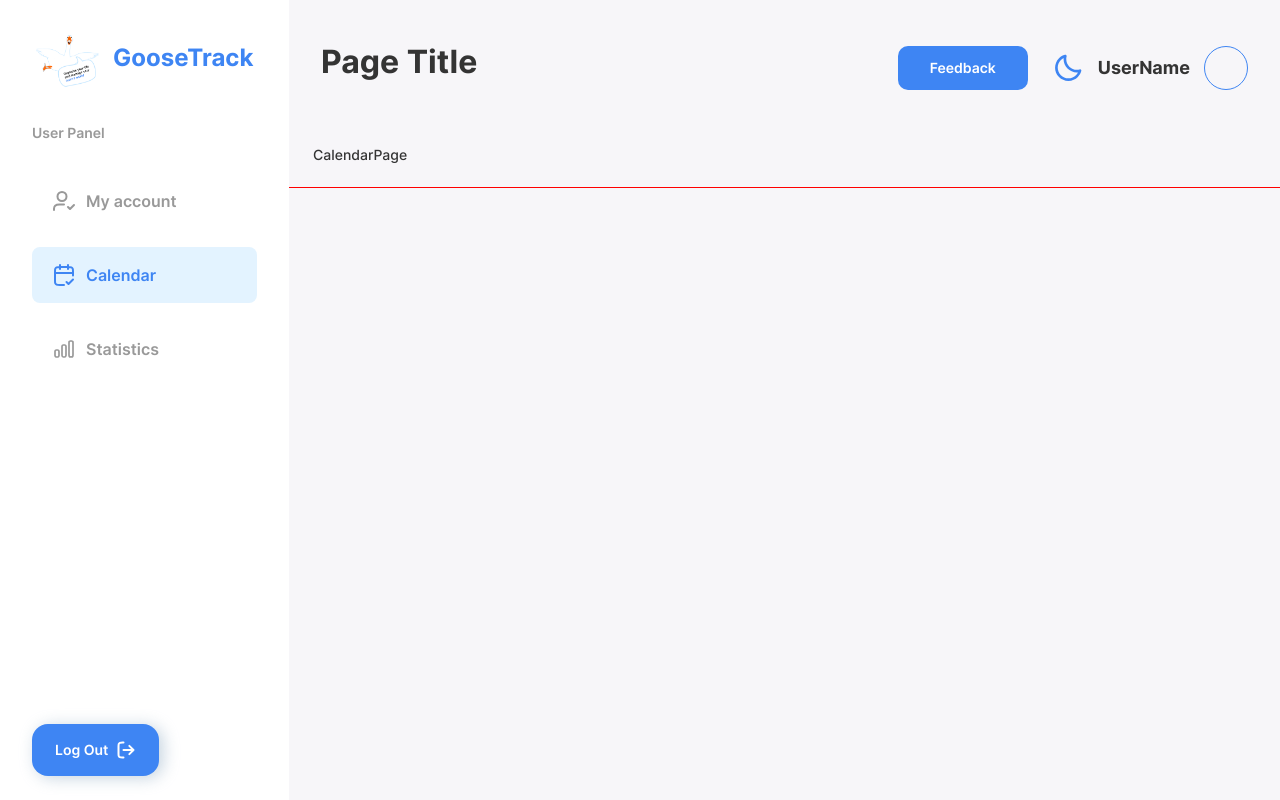
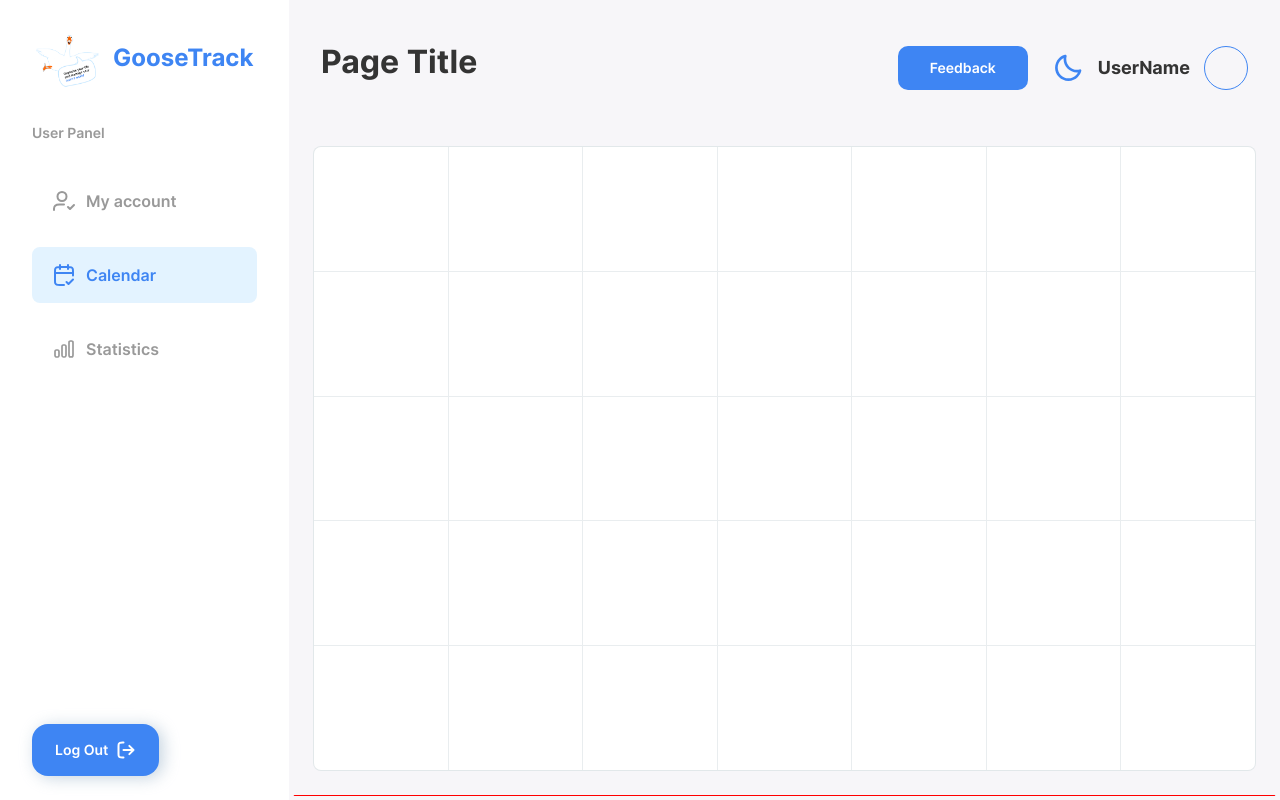
Before and after one commit to AMIHbKA/goose-track-react-project, a React (Create React App) app: page /goose-track-react-project/calendar in a window 1280 px wide. Built offline with nearby package versions, Linux system fonts and the light colour scheme.

Commit message:
Implemented Month Calendar Container with Grid

```diff
--- a/src/UI/theme.js
+++ b/src/UI/theme.js
@@ -60,6 +60,10 @@ export const darkTheme = {
     backgroundColor: DARK_GRAYISH_BLUE,
     chartTextColor: LIGHT_COLOR,
   },
+  choosedMonth: {
+    borderColor: 'rgb(255 255 255 / 0.15)',
+    dateBackground: '#22232D',
+  },
 };
 
 export const lightTheme = {
@@ -88,4 +92,8 @@ export const lightTheme = {
     backgroundColor: LIGHT_COLOR,
     chartTextColor: '#343434',
   },
+  choosedMonth: {
+    borderColor: 'rgba(220, 227, 229, 0.5)',
+    dateBackground: LIGHT_COLOR,
+  },
 };
--- a/src/components/App.jsx
+++ b/src/components/App.jsx
@@ -4,6 +4,7 @@ import { GlobalStyle, lightTheme, darkTheme } from 'UI';
 import { MainPage } from 'pages/MainPage';
 import { Navigate, Route, Routes } from 'react-router-dom';
 import { Layout } from 'components';
+import { ChoosedMonth } from './Calendar/ChoosedMonth/ChoosedMonth';
 
 const StatisticsPage = lazy(() => import('../pages/StatisticsPage'));
 
@@ -25,7 +26,7 @@ export const App = () => {
           <Route path="/login" element={<div>LoginPage</div>} />
           <Route path="/register" element={<div>RegisterPage</div>} />
           <Route path="/account" element={<div>AccountPage</div>} />
-          <Route path="/calendar" element={<div>CalendarPage</div>}>
+          <Route path="/calendar" element={<ChoosedMonth />}>
             <Route path="day/:currentDay" element={<div>ChoosedDay</div>} />
             <Route
               path="month/:currentDate"
--- /dev/null
+++ b/src/components/Calendar/ChoosedMonth/ChoosedMonth.jsx
@@ -0,0 +1,12 @@
+import React from 'react';
+import ChoosedMonthContainer from './ChoosedMonthContainer/ChoosedMonthContainer';
+
+export const ChoosedMonth = () => {
+  return (
+    <ChoosedMonthContainer>
+      {Array.from({ length: 35 }, (_, i) => i + 1).map(item => (
+        <div key={item}></div>
+      ))}
+    </ChoosedMonthContainer>
+  );
+};
--- /dev/null
+++ b/src/components/Calendar/ChoosedMonth/ChoosedMonthContainer/ChoosedMonthContainer.js
@@ -0,0 +1,31 @@
+import styled from 'styled-components';
+
+const ChoosedMonthContainer = styled.div`
+  display: grid;
+  grid-gap: 1px;
+  grid-template-columns: 1fr 1fr 1fr 1fr 1fr 1fr 1fr;
+
+  width: 100%;
+  height: 470px;
+
+  background-color: ${({ theme }) => theme.choosedMonth.borderColor};
+
+  border: 1px solid ${({ theme }) => theme.choosedMonth.borderColor};
+  border-radius: 8px;
+
+  overflow: hidden;
+
+  @media (min-width: ${({ theme }) => theme.breakpoints.tablet}) {
+    height: 720px;
+  }
+
+  @media (min-width: ${({ theme }) => theme.breakpoints.laptop}) {
+    height: 625px;
+  }
+
+  > div {
+    background-color: ${({ theme }) => theme.choosedMonth.dateBackground};
+  }
+`;
+
+export default ChoosedMonthContainer;
```
